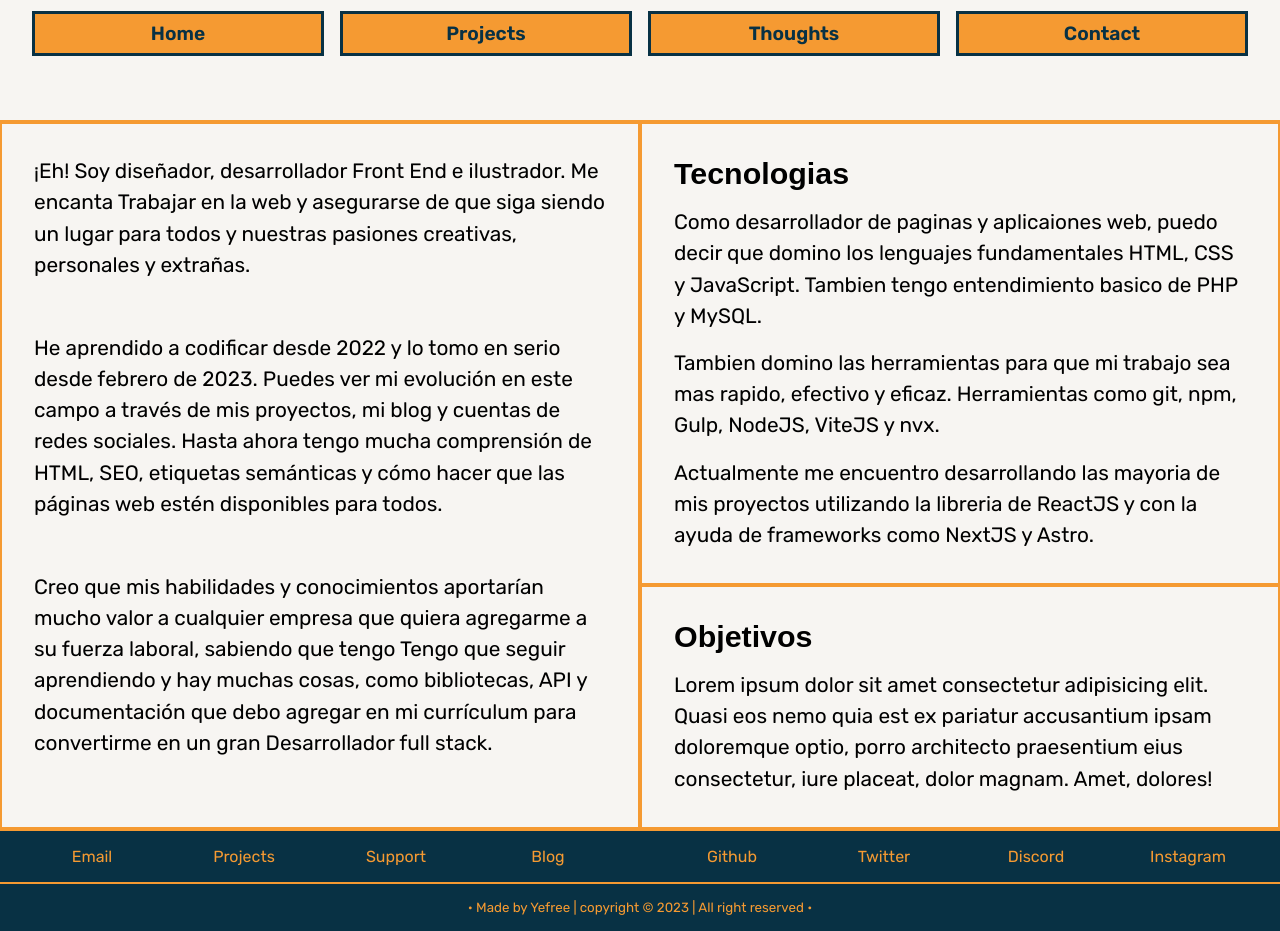
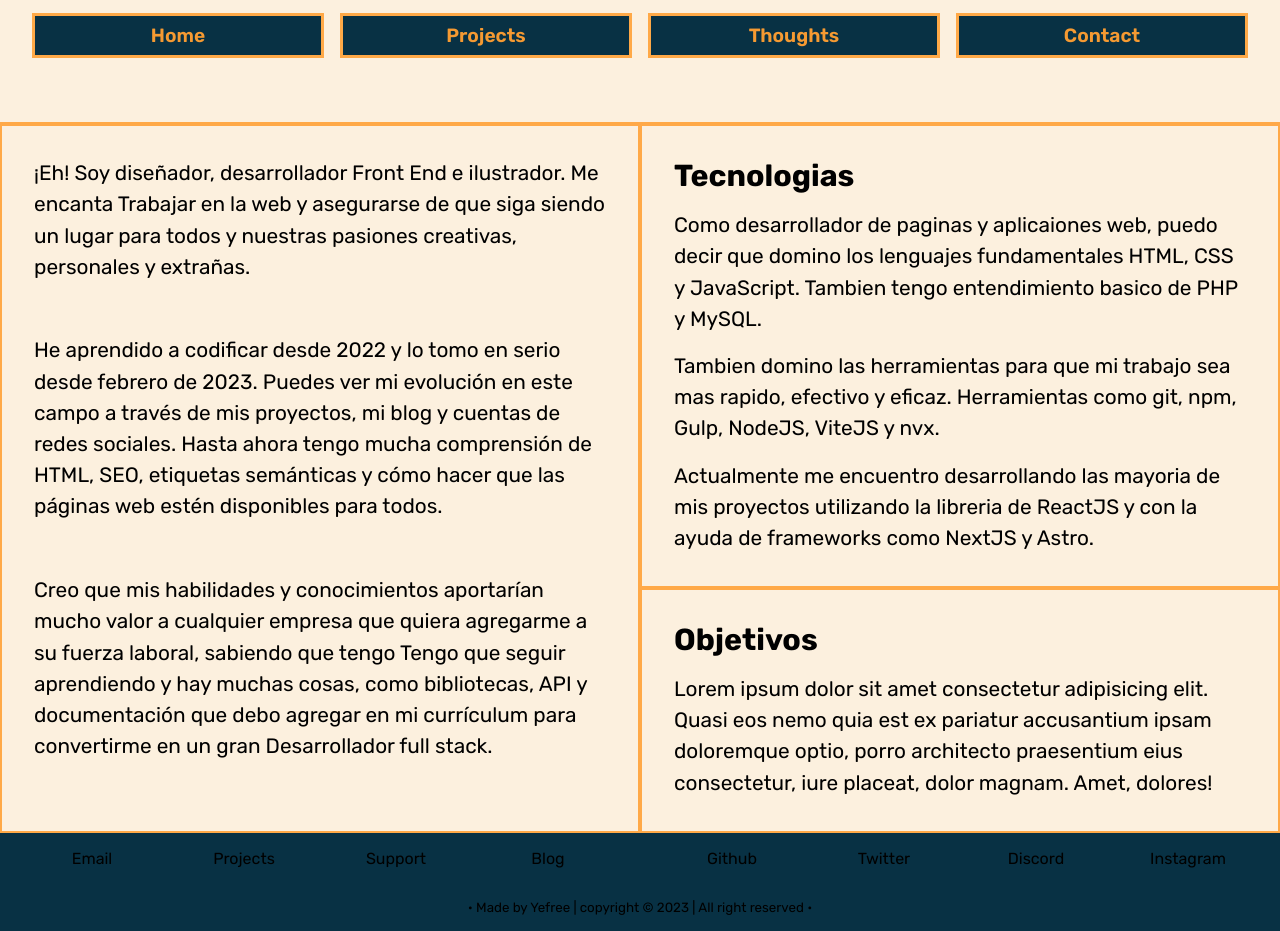
Before and after one commit to yefreescoding/Portfolio, an Astro site in the folder portfolio2.0/: page /about in a window 1280 px wide. Shown: the part 1015-1946 px from the top of the page. Built offline with nearby package versions, Linux system fonts and the light colour scheme; Astro itself is replaced by a stand-in of ours; a web font is replaced by a local one.

Commit message:
color variables css edited

```diff
--- a/portfolio2.0/src/styles/globals.css
+++ b/portfolio2.0/src/styles/globals.css
@@ -1,13 +1,16 @@
 :root {
-  --general-font: 'Monomaniac One', sans-serif;
-  --secondary-font: 'Rubik', sans-serif;
+  --fnt-text-1: 'Monomaniac One', sans-serif;
+  --fnt-text-2: 'Rubik', sans-serif;
 
-  --secondary-color: hsl(32, 91%, 58%);
-  --color-bg: hsl(199, 79%, 15%);
-  --color-main: hsl(36, 24%, 96%);
-  --Black-ish: hsl(0, 0%, 30%);
-  --color-bg-elem: hsl(36, 33%, 41%);
-  --color-bg-skills: #ffcc80;
+  --clr-text-1: hsl(32, 91%, 58%);
+  --clr-text-2: hsl(198, 97%, 15%);
+  --clr-text-3: hsl(32, 98%, 33%);
+  --clr-background-1: hsl(199, 79%, 15%);
+  --clr-background-2: hsl(35, 83%, 93%);
+  --clr-background-3: hsl(198, 29%, 58%);
+  --clr-border: hsl(32, 100%, 64%);
+  --clr-border-2: hsl(201, 98%, 19%);
+  --clr-box-shd: hsla(214, 53%, 17%);
 
   --header-footer-height: 4rem;
 }
@@ -24,13 +27,11 @@ html {
   box-sizing: inherit;
   margin: 0;
   padding: 0;
-
-  /* outline: #ffcc80 0.5px solid; */
 }
 
 body {
-  font-family: var(--secondary-font);
-  background-color: var(--color-bg);
+  font-family: var(--fnt-text-2);
+  background-color: var(--clr-background-1);
   width: min(100%, 90em);
   margin-inline: auto;
   overflow-x: hidden;
@@ -58,14 +59,13 @@ a,
 a:visited,
 a:active {
   text-decoration: none;
-  /* color: hsl(0, 0%, 15%); */
+  color: var(--clr-text-1);
 }
 
 h1,
 h2,
 h3,
 h4 {
-  font-family: var(--general-font);
 }
 
 h1 {
@@ -89,7 +89,7 @@ p {
 
 .web-page-cont {
   border: 2px solid var(--secondary-color) 0;
-  background-color: var(--color-main);
+  background-color: var(--clr-background-2);
   overflow-x: hidden;
 }
 
@@ -108,7 +108,6 @@ p {
 .nav__ul,
 .header__switch {
   padding: 0.5rem 1rem;
-  color: var(--secondary-color);
   text-align: center;
   height: 100%;
 }
@@ -120,11 +119,12 @@ p {
   font-size: 1.1rem;
   font-weight: 600;
   text-transform: capitalize;
+  color: var(--clr-text-1);
 }
 
 .header {
   justify-content: space-between;
-  border: 0 0 2px solid hsl(32, 91%, 58%) 0;
+  border-block: 1.5px solid var(--clr-border);
   font-size: 0.9rem;
   font-weight: 600;
   height: var(--header-footer-height);
@@ -134,7 +134,7 @@ p {
   flex: 2;
   background-color: transparent;
   border: transparent 4px solid;
-  border-inline: 1px solid #f59b33;
+  border-inline: 1px solid var(--clr-border);
 }
 .nav__ul {
   justify-content: center;
@@ -147,10 +147,9 @@ p {
     position: fixed;
     inset: var(--header-footer-height) 0 auto 0;
     height: 10rem;
-    /* z-index: 9998; */
-    background-color: var(--color-bg);
-    border: 2px solid var(--secondary-color);
-    box-shadow: 5px 6px var(--Black-ish);
+    background-color: var(--clr-background-1);
+    border: 2px solid var(--clr-border);
+    box-shadow: 5px 6px var(--clr-box-shd);
     transform: translateX(120%);
     transition: transform 0.24s ease-in;
   }
@@ -170,7 +169,7 @@ p {
   width: 2.5rem;
   aspect-ratio: 1;
   z-index: 9999;
-  background-color: var(--secondary-color);
+  background-color: var(--clr-text-1);
   background-image: url('/images/icons/more.png');
   background-repeat: no-repeat;
   background-position: center;
@@ -194,7 +193,6 @@ p {
 }
 .nav__links:is(:hover, :active) {
   border: 1.5px var(--secondary-color) solid;
-  /* transform: translate(-3px, -3px); */
 }
 
 /* ============================= */
@@ -216,16 +214,14 @@ p {
   width: 30.5rem;
   aspect-ratio: 1;
   object-fit: contain;
-  /* object-position: top; */
 }
 .cover__text {
   gap: 2rem;
   padding: 1rem;
   width: 100%;
-  background-color: var(--color-bg);
-  color: var(--secondary-color);
-  border-top: solid var(--secondary-color) 2px;
-  border-bottom: solid var(--secondary-color) 2px;
+  background-color: var(--clr-background-1);
+  color: var(--clr-text-1);
+  border-block: solid 1.5px var(--clr-border);
 }
 
 .cover__text--bottom {
@@ -239,16 +235,13 @@ p {
   transition: all 0.5s linear;
 }
 .cover__links--mail {
-  color: var(--color-bg);
-  background-color: var(--secondary-color);
+  color: var(--clr-background-1);
+  background-color: var(--clr-text-1);
 }
 .cover__links--mail:is(:hover, :active) {
   transform: translateY(-0.5rem);
-  box-shadow: 0 1rem 0 hsl(32, 98%, 33%);
+  box-shadow: 0 1rem 0 var(--clr-box-shd);
   transition: all 0.2s linear;
-}
-.cover__links--nan {
-  color: hsl(32, 98%, 93%);
 }
 .cover__links--nan:hover {
   text-decoration: underline;
@@ -263,11 +256,11 @@ p {
   gap: 1rem;
   padding: min(8vh, 10rem) 2rem;
   text-align: center;
-  border-block: solid 2px var(--secondary-color);
+  border-block: solid 2px var(--clr-border);
 }
 
 .quick-links__h2 {
-  color: var(--color-bg);
+  color: var(--clr-text-2);
 }
 .quick-links__contenedor {
   gap: 1rem;
@@ -277,16 +270,16 @@ p {
   font-size: 1.2rem;
   font-weight: 600;
   text-transform: capitalize;
-  color: var(--color-bg);
-  background-color: var(--secondary-color);
-  border: 3px var(--color-bg) solid;
+  color: var(--clr-text-1);
+  background-color: var(--clr-background-1);
+  border: 3px var(--clr-border) solid;
   padding: 0.5rem 0;
   transition: all 0.2s ease;
 }
 
 .q-links:is(:hover, :active) {
   transform: translate(-3px, -3px);
-  box-shadow: 3px 3px 0 var(--Black-ish);
+  box-shadow: 3px 3px 0 var(--clr-box-shd);
 }
 
 /* ============================= */
@@ -299,6 +292,7 @@ p {
 .section-skills__skills {
   display: grid;
   gap: 1rem;
+  color: var(--clr-text-1);
 }
 
 .section-skills__text,
@@ -306,21 +300,19 @@ p {
   display: flex;
   flex-flow: column;
   justify-content: center;
-  color: var(--secondary-color);
 }
 
 .section-skills {
-  background-color: var(--color-bg);
+  background-color: var(--clr-background-1);
 }
 .section-skills__header {
   text-align: center;
   text-transform: capitalize;
-  color: var(--secondary-color);
 }
 
 .section-skills__quote {
   padding: 3vw;
-  border-block: 2px solid var(--secondary-color);
+  border-block: 2px solid var(--clr-border);
 }
 
 .section-skills__container {
@@ -337,8 +329,8 @@ p {
   padding: 0.5rem;
   text-align: center;
   background-color: #74a0b3;
-  color: var(--color-bg);
-  border: 2px solid var(--secondary-color);
+  color: var(--clr-text-2);
+  border: 2px solid var(--clr-border);
 }
 .section-skills__image {
   width: 4rem;
@@ -365,7 +357,7 @@ p {
 .section-about__article {
   padding: 2rem;
   gap: 1rem;
-  border: 2px solid var(--secondary-color);
+  border: 2px solid var(--clr-border);
 }
 
 /* ================================= */
@@ -415,7 +407,7 @@ p {
   display: flex;
   flex-flow: column;
   gap: 1rem;
-  color: var(--color-bg);
+  color: var(--clr-text-2);
 }
 
 .projects {
@@ -455,18 +447,17 @@ p {
 }
 .projects__link {
   padding: 1rem;
-  border: 2px solid var(--color-bg);
+  border: 2px solid var(--clr-border-2);
+  position: relative;
+  transition: all 0.15s ease;
 }
-.projects__h4 {
+.projects__link:is(:hover, :active) {
+  box-shadow: 3px 3px 0 var(--clr-box-shd);
+  transform: translate(-3px, -3px);
 }
 .projects__p {
   font-size: 1rem;
-}
-
-.project-container__links a:is(:hover, :active) {
-  border: 3px var(--Black-ish) solid;
-  box-shadow: 3px 3px 0 var(--Black-ish);
-  transform: translateY(6px);
+  color: var(--clr-text-2);
 }
 
 /* ================================= */
```
Also changed, not shown: README.md.
